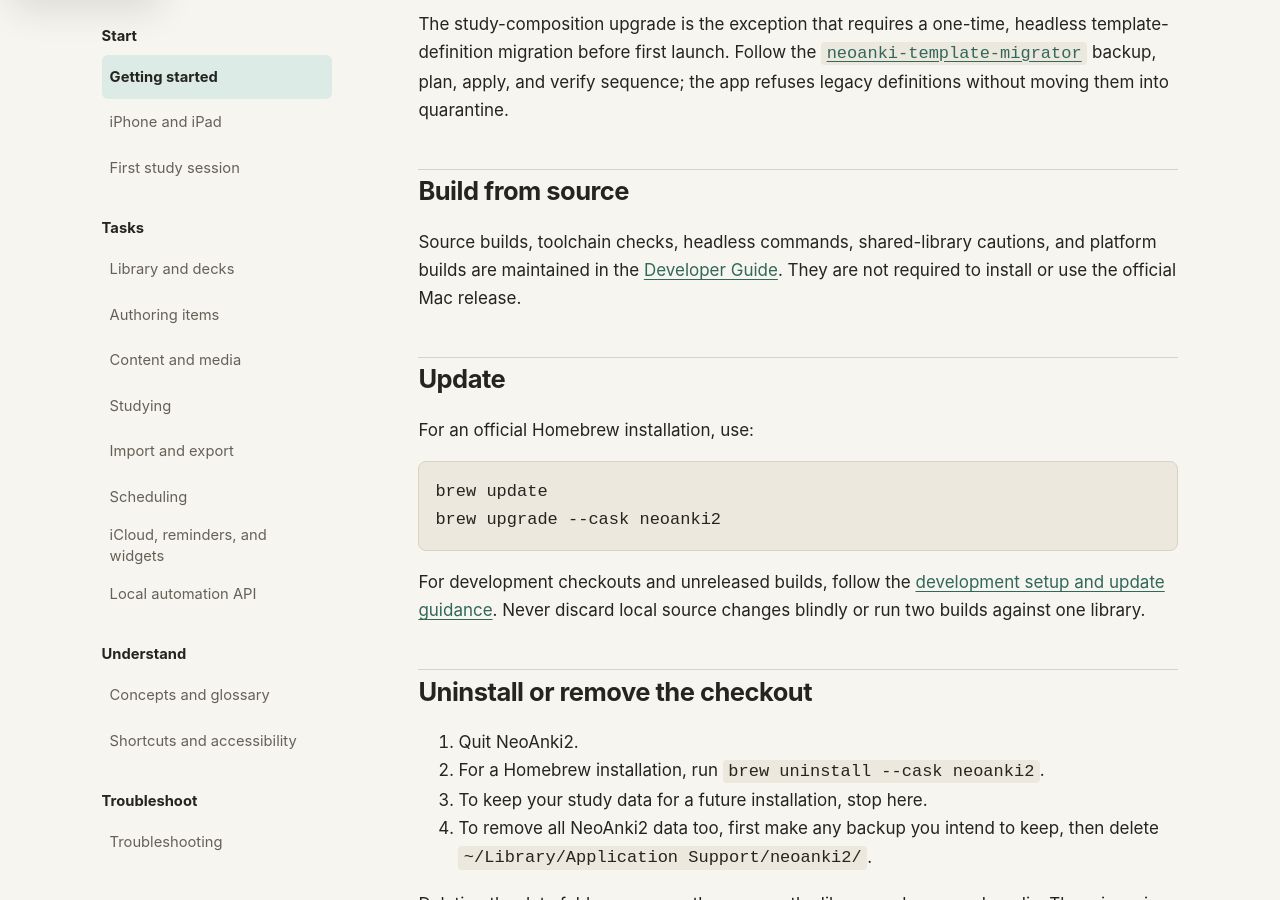
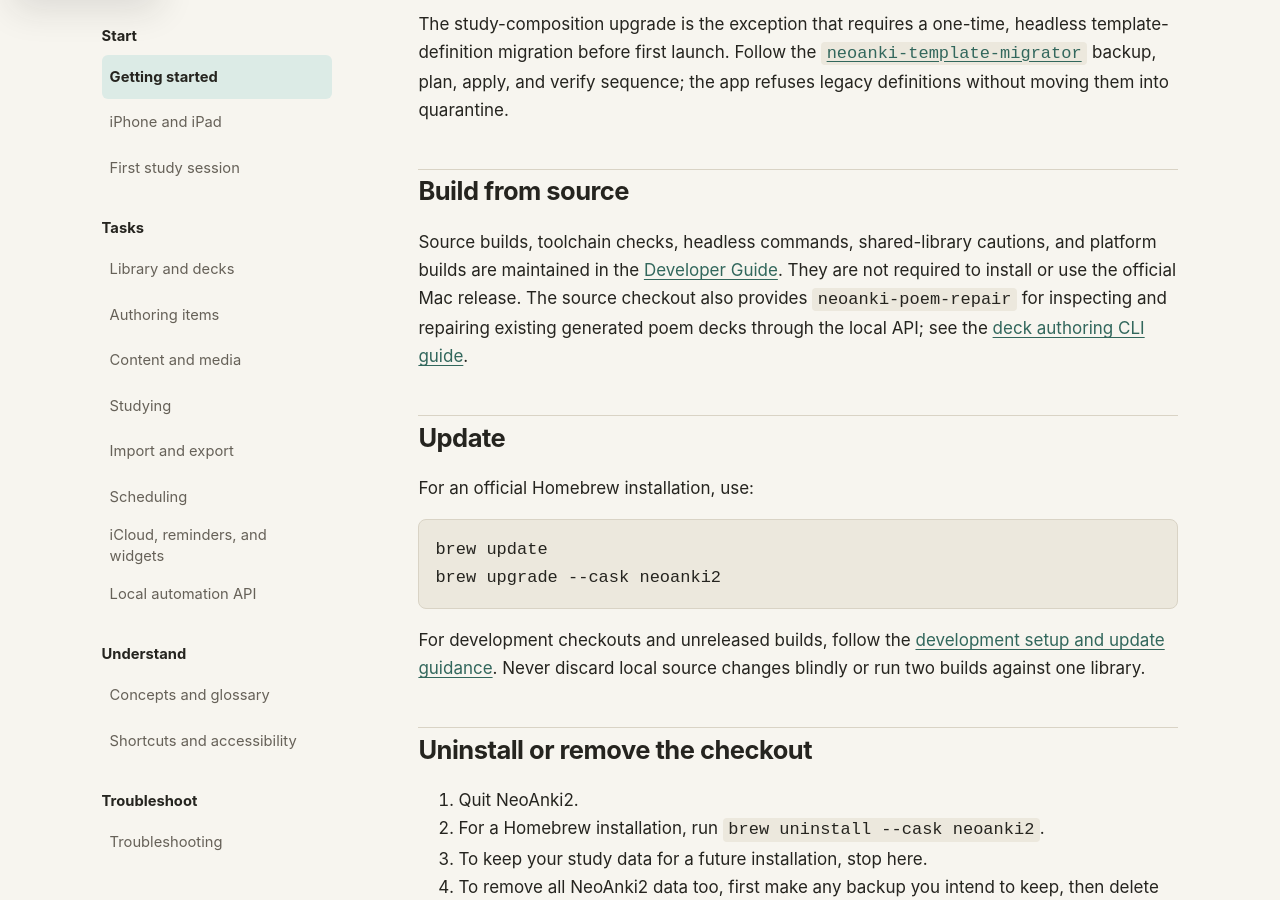
Before and after one commit to neoanki2/neoanki2, a Jekyll site: the page built from docs/user/getting-started.md, in a window 1280 px wide and 900 px high, scrolled down 1467 px. Built offline with Jekyll 4.4.1, drawn with Linux system fonts in a browser that asks for light colours.

Commit message:
Refresh documentation evidence for pending release

```diff
--- a/docs/claims.json
+++ b/docs/claims.json
@@ -1,6 +1,6 @@
 {
   "schemaVersion": 1,
-  "lastReviewedAt": "2026-08-19",
+  "lastReviewedAt": "2026-09-26",
   "media": {
     "article": "user/content-and-media.md",
     "source": "NeoAnkiCore/Sources/NeoAnkiCore/Media/MediaValidation.swift",
@@ -128,7 +128,8 @@
         "macOS 14 or newer",
         "~/Library/Application Support/neoanki2/",
         "An iCloud container requires a separately provisioned and signed build",
-        "The Home summary is prepared while the app window opens"
+        "The Home summary is prepared while the app window opens",
+        "neoanki-poem-repair"
       ]
     },
     {
--- a/docs/user/getting-started.md
+++ b/docs/user/getting-started.md
@@ -67,6 +67,9 @@
 platform builds are maintained in the
 [Developer Guide](../developer/setup/). They are not required to install or use
 the official Mac release.
+The source checkout also provides `neoanki-poem-repair` for inspecting and
+repairing existing generated poem decks through the local API; see the
+[deck authoring CLI guide](../cli/#repair-local-poem-decks).
 
 ## Update
 
```
Also changed, not shown: docs/assets/screenshots/import-sheet.png, docs/assets/screenshots/item-detail.png, docs/assets/screenshots/manifest.json, docs/assets/screenshots/study-grade-help.png.
